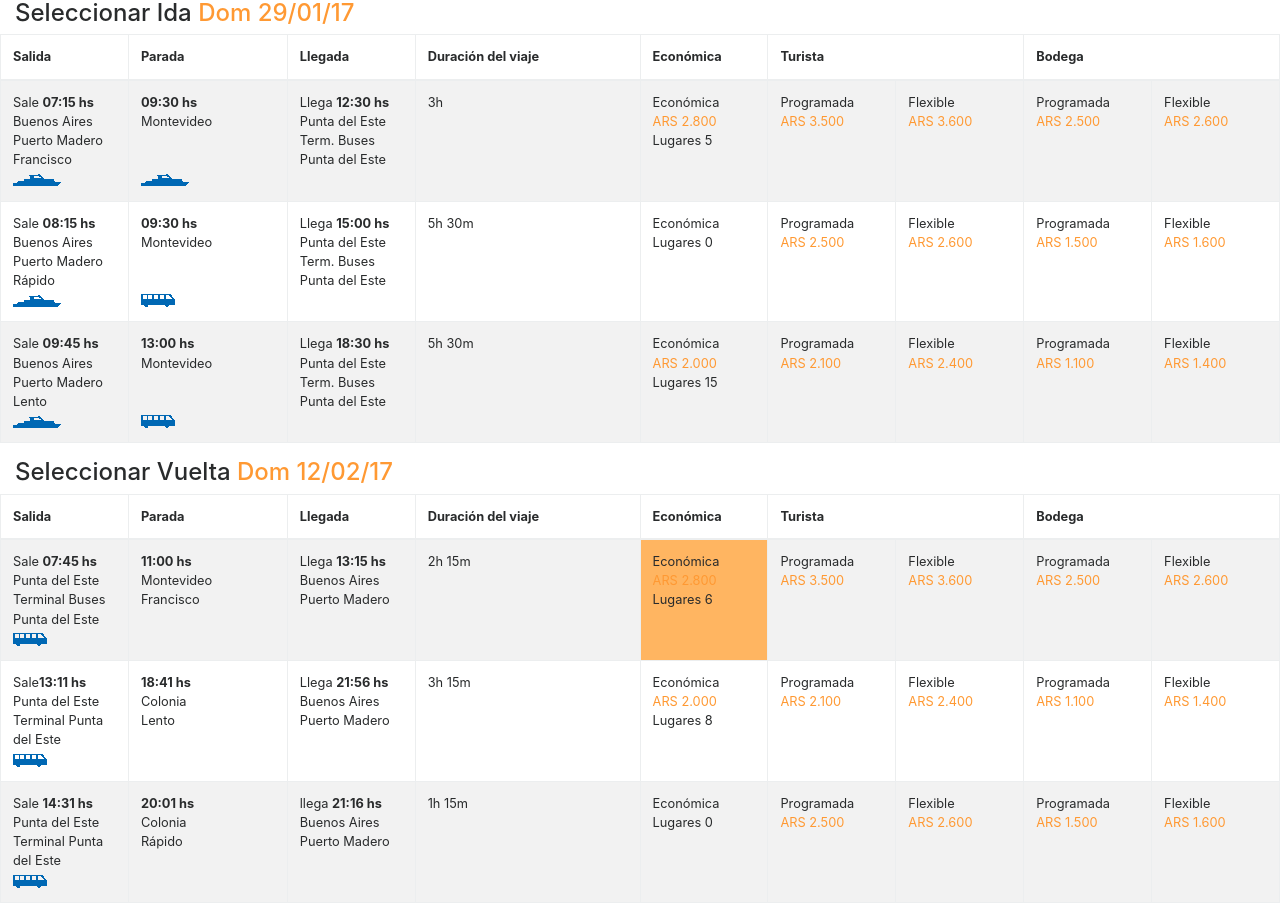
After one commit to moi05/seacatv1, a web app: file resultadoBusqueda.html in a window 1280 px wide. The commit adds this page. Run offline with its HTML, style and script files only (its server is not run), Linux system fonts and the light colour scheme; some libraries are stand-ins or nearby versions.

Commit message:
cambios de logo, color, segunda página agregada

```diff
--- /dev/null
+++ b/resultadoBusqueda.html
@@ -0,0 +1,400 @@
+<!DOCTYPE html>
+<html lang="es" dir="ltr"> <!-- Parametro de lenguaje dinamico -->
+<head>
+  <!-- GENERAL -->
+  <meta charset="utf-8">
+  <meta http-equiv="x-ua-compatible" content="ie=edge">
+    <meta name="viewport" content="width=device-width, initial-scale=1, shrink-to-fit=no">
+
+  <!-- TITLE -->
+  <title>Seacat</title>
+  <meta name="description" content="">
+
+  <!-- CSS -->
+    <link href="https://fonts.googleapis.com/css?family=Lato" rel="stylesheet">
+
+    <link href="https://maxcdn.bootstrapcdn.com/font-awesome/4.7.0/css/font-awesome.min.css" rel="stylesheet" integrity="sha384-wvfXpqpZZVQGK6TAh5PVlGOfQNHSoD2xbE+QkPxCAFlNEevoEH3Sl0sibVcOQVnN" crossorigin="anonymous">
+   <!-- <link href="src/css/seacat.min.css" rel="stylesheet">-->
+    <link href="src/css/seacat-core.css" rel="stylesheet">
+
+    <!-- favicon -->
+    <link rel="icon" href="favicon.ico" type="image/x-icon">
+</head>
+<body>
+  <div class="col-md-12 pull-right">
+      <h4>Seleccionar Ida <span class="text-info">Dom 29/01/17</span></h4>
+
+      <div class="row navBorder">
+        <table class="table table-striped table-bordered table-hover table-pasajes">
+          <thead>
+            <tr>
+              <th width="10%">Salida</th>
+              <th>Parada</th>
+              <th width="10%">Llegada</th>
+              <th>Duración del viaje</th>
+              <th width="10%" class="economica">Económica</th>
+              <th class="turista" colspan="2">Turista</th>
+              <th class="bodega" colspan="2">Bodega</th>
+            </tr>
+          </thead>
+          <tbody>
+            <tr>
+              <td class="text-left">
+                Sale <b>07:15 hs</b>
+                <br> Buenos Aires
+                <br> Puerto Madero
+                <br>
+                Francisco
+                <br>
+                <img src="src/img/barco.gif">
+              </td>
+              <td class="text-left">
+                <b>09:30 hs</b>
+                <br> Montevideo
+                <br>
+                <br>
+                <br>
+                <img src="src/img/barco.gif">
+              </td>
+              <td class="text-left">
+                Llega <b>12:30 hs</b>
+                <br> Punta del Este
+                <br> Term. Buses Punta del Este
+                <br>
+              </td>
+              <td class="text-left">3h</td>
+              <td class="text-left economica" onmouseover="this.bgColor='#ffb561'; this.style.cursor='pointer'" title="Condiciones:
+ -Admite cambio de fecha abonando cargo por
+ modificación y diferencia a la tarifa disponible.
+ -No permite devolución.">Económica
+                <br><span class="text-info">ARS 2.800</span>
+                <br>Lugares 5
+              </td>
+              <td class="text-left" width="10%" onmouseover="this.bgColor='#ffb561'; this.style.cursor='pointer' " title="Condiciones:
+ -Admite cambio de fecha abonando cargo por
+ modificación y diferencia a la tarifa disponible.
+ -Permite devolución con retención del valor
+ del pasaje." onmouseout="this.bgColor='';" bgcolor="" style="cursor: pointer;">Programada
+                <br><span class="text-info">ARS 3.500</span></td>
+              <td class="text-left" width="10%" onmouseover="this.bgColor='#ffb561'; this.style.cursor='pointer'" title="Condiciones:
+ -Admite cambio de fecha abonando diferencia a la tarifa
+ disponible.
+ -Permite devolución con retención del valor
+ del pasaje." onmouseout="this.bgColor='';" bgcolor="" style="cursor: pointer;">Flexible
+                <br><span class="text-info">ARS 3.600</span></td>
+
+
+              <td class="text-left" width="10%" onmouseover="this.bgColor='#ffb561'; this.style.cursor='pointer' " title="Condiciones:
+ -Admite cambio de fecha abonando cargo por
+ modificación y diferencia a la tarifa disponible.
+ -Permite devolución con retención del valor
+ del pasaje." onmouseout="this.bgColor='';" bgcolor="" style="cursor: pointer;">Programada
+                <br><span class="text-info">ARS 2.500</span></td>
+              <td class="text-left" width="10%" onmouseover="this.bgColor='#ffb561'; this.style.cursor='pointer'" title="Condiciones:
+ -Admite cambio de fecha abonando diferencia a la tarifa
+ disponible.
+ -Permite devolución con retención del valor
+ del pasaje." onmouseout="this.bgColor='';" bgcolor="" style="cursor: pointer;">Flexible
+                <br><span class="text-info">ARS 2.600</span></td>
+            </tr>
+
+            <tr>
+              <td class="text-left">
+                Sale <b>08:15 hs</b>
+                <br> Buenos Aires
+                <br> Puerto Madero
+                <br>
+                Rápido
+                <br>
+                <img src="src/img/barco.gif">
+              </td>
+              <td class="text-left">
+                <b>09:30 hs</b>
+                <br> Montevideo
+                <br>
+                <br>
+                <br>
+                <img src="src/img/bus.gif">
+              </td>
+              <td class="text-left">
+                Llega <b>15:00 hs</b>
+                <br> Punta del Este
+                <br> Term. Buses Punta del Este
+                <br>
+              </td>
+              <td class="text-left">5h 30m</td>
+              <td class="text-left" onmouseover="this.bgColor='#ffb561'; this.style.cursor='pointer'" onmouseout="this.bgColor='';" bgcolor="" style="cursor: pointer;">Económica
+                <br>Lugares 0
+              </td>
+              <td class="text-left" onmouseover="this.bgColor='#ffb561'; this.style.cursor='pointer'" onmouseout="this.bgColor='';" bgcolor="" style="cursor: pointer;">Programada
+                <br><span class="text-info">ARS 2.500</span></td>
+              <td class="text-left" onmouseover="this.bgColor='#ffb561'; this.style.cursor='pointer'" onmouseout="this.bgColor='';" bgcolor="" style="cursor: pointer;">Flexible
+                <br><span class="text-info">ARS 2.600</span></td>
+
+
+                <td class="text-left" width="10%" onmouseover="this.bgColor='#ffb561'; this.style.cursor='pointer' " title="Condiciones:
+ -Admite cambio de fecha abonando cargo por
+ modificación y diferencia a la tarifa disponible.
+ -Permite devolución con retención del valor
+ del pasaje." onmouseout="this.bgColor='';" bgcolor="" style="cursor: pointer;">Programada
+                <br><span class="text-info">ARS 1.500</span></td>
+              <td class="text-left" width="10%" onmouseover="this.bgColor='#ffb561'; this.style.cursor='pointer'" title="Condiciones:
+ -Admite cambio de fecha abonando diferencia a la tarifa
+ disponible.
+ -Permite devolución con retención del valor
+ del pasaje." onmouseout="this.bgColor='';" bgcolor="" style="cursor: pointer;">Flexible
+                <br><span class="text-info">ARS 1.600</span></td>
+            </tr>
+
+            <tr>
+              <td class="text-left">
+                Sale <b>09:45 hs</b>
+                <br> Buenos Aires
+                <br> Puerto Madero
+                <br>
+                Lento
+                <br>
+                <img src="src/img/barco.gif">
+              </td>
+              <td class="text-left">
+                <b>13:00 hs</b>
+                <br> Montevideo
+                <br>
+                <br>
+                <br>
+                <img src="src/img/bus.gif">
+              </td>
+              <td class="text-left">
+                Llega <b>18:30 hs</b>
+                <br> Punta del Este
+                <br> Term. Buses Punta del Este
+                <br>
+              </td>
+              <td class="text-left">5h 30m</td>
+              <td class="text-left" onmouseover="this.bgColor='#ffb561'; this.style.cursor='pointer'" onmouseout="this.bgColor='';" bgcolor="" style="cursor: pointer;">Económica
+                <br><span class="text-info">ARS 2.000</span>
+                <br>Lugares 15
+              </td>
+              <td class="text-left" onmouseover="this.bgColor='#ffb561'; this.style.cursor='pointer'" onmouseout="this.bgColor='';" bgcolor="" style="cursor: pointer;">Programada
+                <br><span class="text-info">ARS 2.100</span></td>
+              <td class="text-left" onmouseover="this.bgColor='#ffb561'; this.style.cursor='pointer'" onmouseout="this.bgColor='';" bgcolor="" style="cursor: pointer;">Flexible
+                <br><span class="text-info">ARS 2.400</span></td>
+
+                <td class="text-left" width="10%" onmouseover="this.bgColor='#ffb561'; this.style.cursor='pointer' " title="Condiciones:
+ -Admite cambio de fecha abonando cargo por
+ modificación y diferencia a la tarifa disponible.
+ -Permite devolución con retención del valor
+ del pasaje." onmouseout="this.bgColor='';" bgcolor="" style="cursor: pointer;">Programada
+                <br><span class="text-info">ARS 1.100</span></td>
+              <td class="text-left" width="10%" onmouseover="this.bgColor='#ffb561'; this.style.cursor='pointer'" title="Condiciones:
+ -Admite cambio de fecha abonando diferencia a la tarifa
+ disponible.
+ -Permite devolución con retención del valor
+ del pasaje." onmouseout="this.bgColor='';" bgcolor="" style="cursor: pointer;">Flexible
+                <br><span class="text-info">ARS 1.400</span></td>
+            </tr>
+
+          </tbody>
+        </table>
+      </div>
+
+      <h4>Seleccionar Vuelta <span class="text-info">Dom 12/02/17</span></h4>
+
+      <div class="row navBorder">
+
+        <table class="table table-striped table-bordered table-hover table-pasajes">
+          <thead>
+            <tr>
+              <th width="10%">Salida</th>
+              <th>Parada</th>
+              <th width="10%">Llegada</th>
+              <th>Duración del viaje</th>
+              <th width="10%" class="economica">Económica</th>
+              <th class="turista" colspan="2">Turista</th>
+              <th class="bodega" colspan="2">Bodega</th>
+            </tr>
+          </thead>
+          <tbody>
+            <tr>
+              <td class="text-left">
+                Sale <b>07:45 hs</b>
+                <br> Punta del Este
+                <br> Terminal Buses Punta del Este
+
+
+                <br>
+                <img src="src/img/bus.gif">
+              </td>
+              <td class="text-left">
+                <b>11:00 hs</b>
+                <br> Montevideo
+                <br>
+                Francisco
+              </td>
+              <td class="text-left">
+                Llega <b>13:15 hs</b>
+                <br> Buenos Aires
+                <br> Puerto Madero
+                <br>
+              </td>
+              <td class="text-left">2h 15m</td>
+              <td class="text-left" style="background-color: rgb(255, 181, 97); cursor: pointer;" title="Condiciones:
+ -Admite cambio de fecha abonando cargo por
+ modificación y diferencia a la tarifa disponible.
+ -No permite devolución." onmouseover="this.bgColor='#ffb561'; this.style.cursor='pointer'" bgcolor="#ffb561">Económica
+                <br><span class="text-info">ARS 2.800</span>
+                <br>Lugares 6
+              </td>
+              <td class="text-left" width="10%" onmouseover="this.bgColor='#ffb561'; this.style.cursor='pointer'" title="Condiciones:
+ -Admite cambio de fecha abonando cargo por
+ modificación y diferencia a la tarifa disponible.
+ -Permite devolución con retención del valor
+ del pasaje." onmouseout="this.bgColor='';" bgcolor="" style="cursor: pointer;">Programada
+                <br><span class="text-info">ARS 3.500</span></td>
+              <td class="text-left" width="10%" onmouseover="this.bgColor='#ffb561'; this.style.cursor='pointer'" title="Condiciones:
+ -Admite cambio de fecha abonando diferencia a la tarifa
+ disponible.
+ -Permite devolución con retención del valor
+ del pasaje." onmouseout="this.bgColor='';" bgcolor="" style="cursor: pointer;">Flexible
+                <br><span class="text-info">ARS 3.600</span></td>
+
+              <td class="text-left" width="10%" onmouseover="this.bgColor='#ffb561'; this.style.cursor='pointer' " title="Condiciones:
+ -Admite cambio de fecha abonando cargo por
+ modificación y diferencia a la tarifa disponible.
+ -Permite devolución con retención del valor
+ del pasaje." onmouseout="this.bgColor='';" bgcolor="" style="cursor: pointer;">Programada
+                <br><span class="text-info">ARS 2.500</span></td>
+              <td class="text-left" width="10%" onmouseover="this.bgColor='#ffb561'; this.style.cursor='pointer'" title="Condiciones:
+ -Admite cambio de fecha abonando diferencia a la tarifa
+ disponible.
+ -Permite devolución con retención del valor
+ del pasaje." onmouseout="this.bgColor='';">Flexible
+                <br><span class="text-info">ARS 2.600</span></td>
+            </tr>
+
+            <tr>
+              <td class="text-left">
+                Sale<b>13:11 hs</b>
+                <br> Punta del Este
+                <br>Terminal Punta del Este
+
+
+                <br>
+                <img src="src/img/bus.gif">
+              </td>
+              <td class="text-left">
+                <b>18:41 hs</b>
+                <br> Colonia
+                <br>
+                Lento
+              </td>
+              <td class="text-left">
+                Llega <b>21:56 hs</b>
+                <br> Buenos Aires
+                <br> Puerto Madero
+                <br>
+              </td>
+              <td class="text-left">3h 15m</td>
+              <td class="text-left" onmouseover="this.bgColor='#ffb561'; this.style.cursor='pointer'" onmouseout="this.bgColor='';" bgcolor="" style="cursor: pointer;">Económica
+                <br><span class="text-info">ARS 2.000</span>
+                <br>Lugares 8
+              </td>
+              <td class="text-left" onmouseover="this.bgColor='#ffb561'; this.style.cursor='pointer'" onmouseout="this.bgColor='';">Programada
+                <br><span class="text-info">ARS 2.100</span></td>
+              <td class="text-left" onmouseover="this.bgColor='#ffb561'; this.style.cursor='pointer'" onmouseout="this.bgColor='';" bgcolor="" style="cursor: pointer;">Flexible
+                <br><span class="text-info">ARS 2.400</span></td>
+
+                <td class="text-left" width="10%" onmouseover="this.bgColor='#ffb561'; this.style.cursor='pointer' " title="Condiciones:
+ -Admite cambio de fecha abonando cargo por
+ modificación y diferencia a la tarifa disponible.
+ -Permite devolución con retención del valor
+ del pasaje." onmouseout="this.bgColor='';">Programada
+                <br><span class="text-info">ARS 1.100</span></td>
+              <td class="text-left" width="10%" onmouseover="this.bgColor='#ffb561'; this.style.cursor='pointer'" title="Condiciones:
+ -Admite cambio de fecha abonando diferencia a la tarifa
+ disponible.
+ -Permite devolución con retención del valor
+ del pasaje." onmouseout="this.bgColor='';">Flexible
+                <br><span class="text-info">ARS 1.400</span></td>
+            </tr>
+
+            <tr>
+              <td class="text-left">
+                Sale <b>14:31 hs</b>
+                <br> Punta del Este
+                <br>Terminal Punta del Este
+                <br>
+                <img src="src/img/bus.gif">
+              </td>
+              <td class="text-left">
+                <b>20:01 hs</b>
+                <br> Colonia
+                <br>
+                Rápido
+              </td>
+              <td class="text-left">
+                llega <b>21:16 hs</b>
+                <br> Buenos Aires
+                <br> Puerto Madero
+                <br>
+
+              </td>
+              <td class="text-left">1h 15m</td>
+              <td class="text-left" onmouseover="this.bgColor='#ffb561'; this.style.cursor='pointer'" onmouseout="this.bgColor='';" bgcolor="" style="cursor: pointer;">Económica
+                <br>Lugares 0
+              </td>
+              <td class="text-left" onmouseover="this.bgColor='#ffb561'; this.style.cursor='pointer'" onmouseout="this.bgColor='';" bgcolor="" style="cursor: pointer;">Programada
+                <br><span class="text-info">ARS 2.500</span></td>
+              <td class="text-left" onmouseover="this.bgColor='#ffb561'; this.style.cursor='pointer'" onmouseout="this.bgColor='';" bgcolor="" style="cursor: pointer;">Flexible
+                <br><span class="text-info">ARS 2.600</span></td>
+
+              <td class="text-left" width="10%" onmouseover="this.bgColor='#ffb561'; this.style.cursor='pointer' " title="Condiciones:
+ -Admite cambio de fecha abonando cargo por
+ modificación y diferencia a la tarifa disponible.
+ -Permite devolución con retención del valor
+ del pasaje." onmouseout="this.bgColor='';">Programada
+                <br><span class="text-info">ARS 1.500</span></td>
+              <td class="text-left" width="10%" onmouseover="this.bgColor='#ffb561'; this.style.cursor='pointer'" title="Condiciones:
+ -Admite cambio de fecha abonando diferencia a la tarifa
+ disponible.
+ -Permite devolución con retención del valor
+ del pasaje." onmouseout="this.bgColor='';">Flexible
+                <br><span class="text-info">ARS 1.600</span></td>
+            </tr>
+
+          </tbody>
+        </table>
+      </div>
+
+    </div>
+
+<!-- SCRIPTS -->
+    <script src="https://npmcdn.com/tether@1.2.4/dist/js/tether.min.js"></script>
+    <script src="https://ajax.googleapis.com/ajax/libs/jquery/3.1.0/jquery.min.js"></script>
+    <script src="https://npmcdn.com/bootstrap@4.0.0-alpha.5/dist/js/bootstrap.min.js"></script>
+    <!--<script src="node_modules/jquery/dist/jquery.js"></script>      -->
+    <!--<script src="node_modules/bootstrap/dist/js/bootstrap.js"></script>-->
+
+     <script>
+     $.datepicker = {
+         closeText: 'Cerrar',
+         prevText: '<Ant',
+         nextText: 'Sig>',
+         currentText: 'Hoy',
+         monthNames: ['Enero', 'Febrero', 'Marzo', 'Abril', 'Mayo', 'Junio', 'Julio', 'Agosto', 'Septiembre', 'Octubre', 'Noviembre', 'Diciembre'],
+         monthNamesShort: ['Ene','Feb','Mar','Abr', 'May','Jun','Jul','Ago','Sep', 'Oct','Nov','Dic'],
+         dayNames: ['Domingo', 'Lunes', 'Martes', 'Miércoles', 'Jueves', 'Viernes', 'Sábado'],
+         dayNamesShort: ['Dom','Lun','Mar','Mié','Juv','Vie','Sáb'],
+         dayNamesMin: ['Do','Lu','Ma','Mi','Ju','Vi','Sá'],
+         weekHeader: 'Sm',
+         dateFormat: 'dd/mm/yy',
+         firstDay: 1,
+         isRTL: false,
+         autoSize: true,
+         showMonthAfterYear: false,
+         yearSuffix: ''
+     };
+
+    </script>
+ </body>
+ </html>
--- a/src/scss/_main-seacat.scss
+++ b/src/scss/_main-seacat.scss
@@ -1,8 +1,8 @@
 
 
-$primary-color: rgb(0,156,222);
+$primary-color: rgb(255,153,51);
 $secundary-color-dark: rgb(227,6,20);
-$secundary-color: rgb(0,77,129);
+$secundary-color: rgb(51,153,255);
 $primary-font: 'Lato', sans-serif;
 $normal-font-size: 0.8rem;
 $small-font-size: 0.6rem;
@@ -66,7 +66,7 @@ nav{
     }
 }
 
-.phonenumber, .fa {
+.phonenumber {
 	color: $primary-color;
     font-size: $normal-font-size;
     font-weight: 800;
@@ -204,6 +204,125 @@ footer ul li a {
     list-style: none;
 }
 
+.dropdown-menu.sub_opc_footer .right-caret::after, .left-caret::after{
+    border-bottom: 3px solid transparent;
+    border-top: 3px solid transparent;
+}
+
+.footerContenido{
+    margin:auto;
+    width:1170px;
+    height: 420px;
+}
+
+footer{
+    width:100%;
+    margin:0;
+    background:$primary-color;
+    margin-top:30px;
+    padding:10px 0;
+}
+
+footer .footerContenido menu{
+    float:left;
+    margin:0;
+}
+.cont_menu_pie{
+    padding-top:15px;
+}
+
+.cont_menu_pie,#topVersion{
+    width:calc(100% - 60px);
+    float:left;
+}
+
+footer .footerContenido menu ul li{
+    color:#fff;float:left;
+    font-size:$normal-font-size;
+    line-height:16px;
+    list-style:outside none none;
+    padding:0 12px;
+    border-left:1px solid #ccc;
+}
+
+footer .footerContenido menu ul li a{
+    color:#fff;
+}
+
+footer .footerContenido menu ul li a:hover{
+    color:#009cde;
+    cursor:pointer;
+}
+
+footer .footerContenido menu ul li:nth-of-type{
+    border:0;
+    padding-left:0;
+}
+
+footer .footerContenido .redes{
+    display:block;
+    float:right;
+    margin:0;
+}
+
+footer .footerContenido .redes div img{
+    height:20px;
+}
+footer .footerContenido .redes a{
+    color:#fff;
+    font-size:$normal-font-size;
+    line-height:19px;
+}
+
+footer .footerContenido .redes a:hover{
+    color:#009cde;
+}
+
+.footerContenido .redes div{
+    float:right;
+}
+
+iframe#ssIFrame_google{
+    height:0!important;
+    border:0!important;
+}
+
+a.btn_afip{
+    float:right;
+}
+a.btn_afip img{
+    width:50px;
+}
+
+.sub_opc_footer{
+    padding-top: 0 !important;
+}
+
+.sub_opc_footer li {
+    border: 0 none !important;
+    padding: 0 !important;
+    width: 100%;
+}
+
+.sub_opc_footer li a {
+    width: 100%;
+    padding:3px 15px;
+}
+
+.sub_opc_footer li ul.sub-menu{
+    padding-top:9px !important;
+    position:static;
+}
+
+.sub_opc_footer li ul.sub-menu li a{
+    padding-left:23px;
+}
+
+.text-info {
+
+    color: $primary-color;
+}
+
 
 /*
 
--- a/src/scss/mixins/_text-emphasis.scss
+++ b/src/scss/mixins/_text-emphasis.scss
@@ -2,7 +2,7 @@
 
 @mixin text-emphasis-variant($parent, $color) {
   #{$parent} {
-    color: $color !important;
+    color: $primary-color !important;
   }
   a#{$parent} {
     @include hover-focus {
```
Also changed, not shown: index.html (+12 -11 lines), src/css/seacat-core.css, src/img/barco.gif (added), src/img/bus.gif (added), src/img/logo-seacat.png, src/img/logo-seacat_ar.png, 1 other file.
